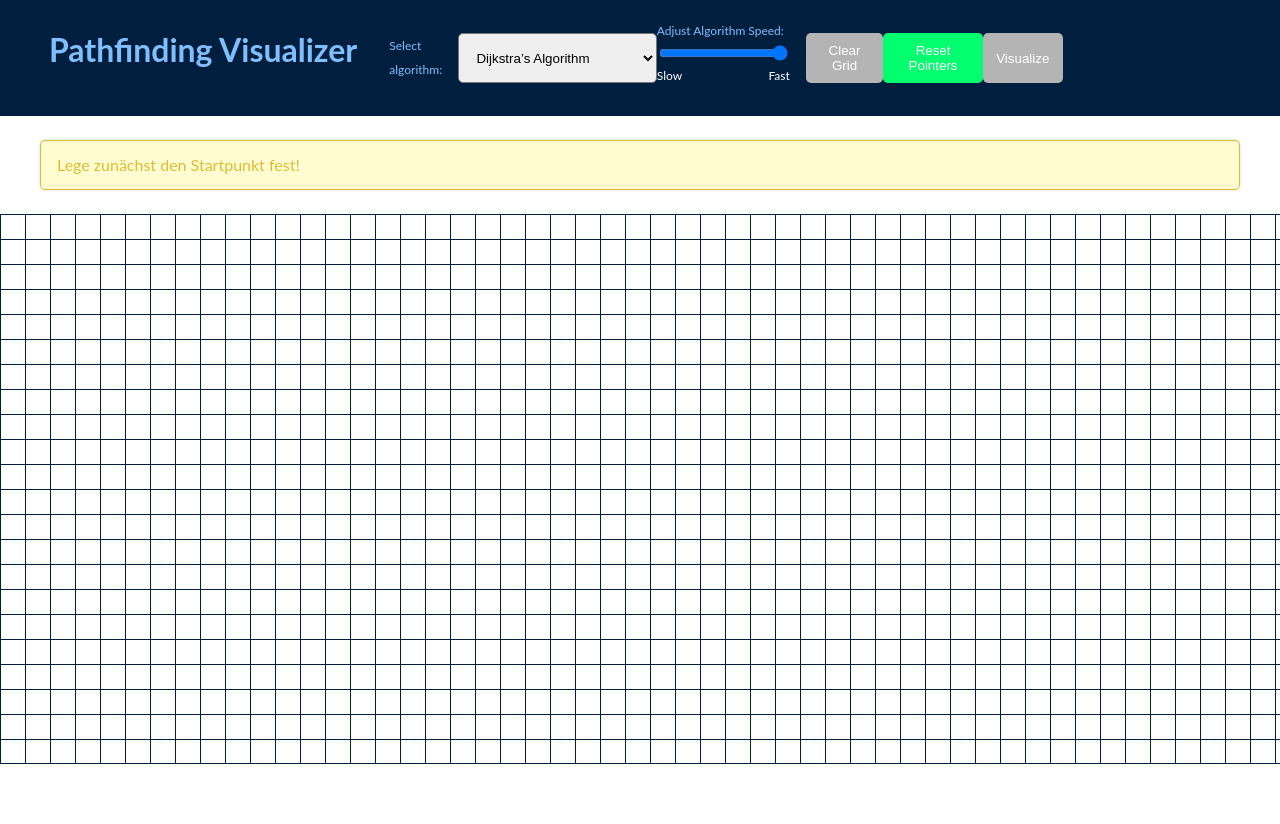
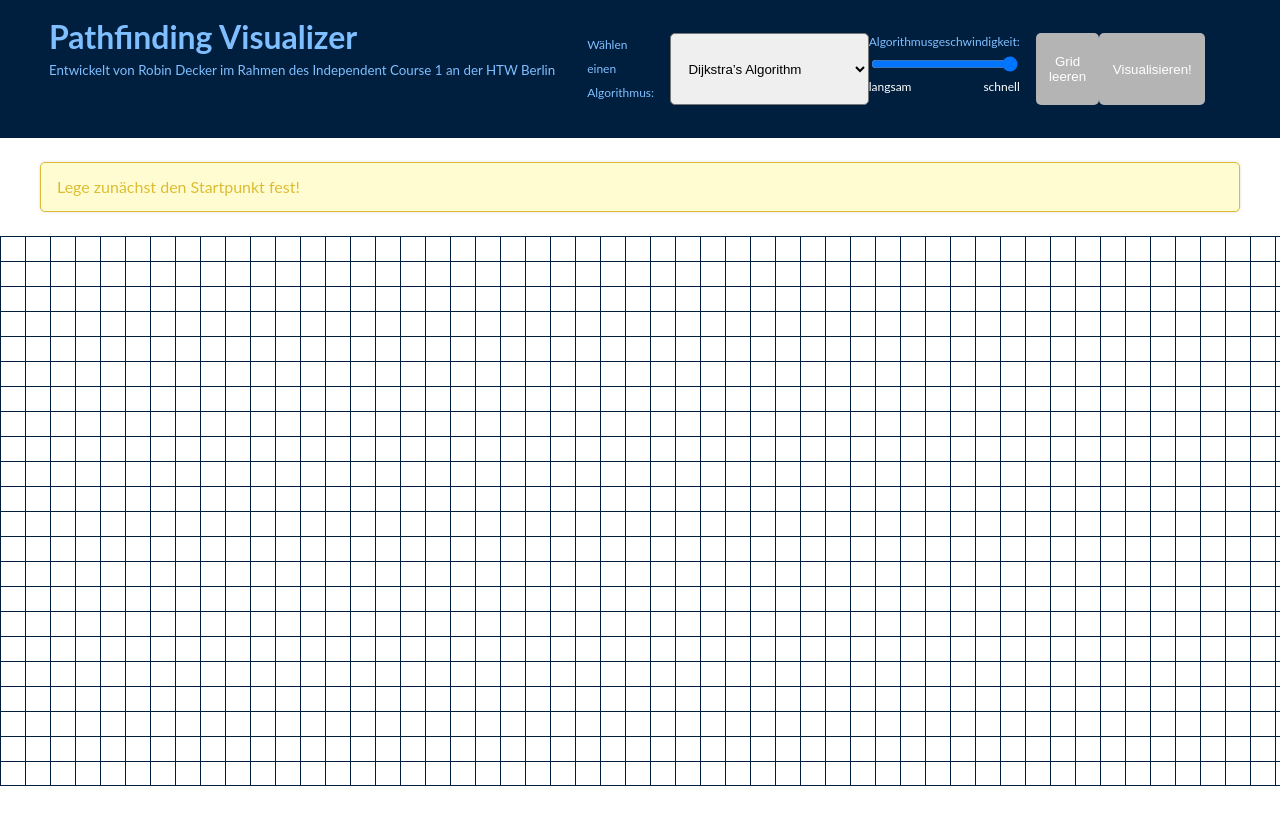
Before and after one commit to RobinUndersigned/pathfinding-visualizer, a Vue app: page / in a window 1280 px wide. Shown: the top 824 px of the page. Built offline with nearby package versions, Linux system fonts and the light colour scheme.

Commit message:
final cleaning

```diff
--- a/package.json
+++ b/package.json
@@ -15,6 +15,7 @@
     "vuex": "^4.0.2"
   },
   "devDependencies": {
+    "@vue/cli-plugin-eslint": "^4.5.13",
     "@vue/compiler-sfc": "^3.0.0",
     "@vue/eslint-config-airbnb": "^5.0.2",
     "@vue/eslint-config-prettier": "^6.0.0",
--- a/src/components/HeaderComponent.vue
+++ b/src/components/HeaderComponent.vue
@@ -9,6 +9,7 @@
         class="logo"
       >
         <h1>Pathfinding Visualizer</h1>
+        <small>Entwickelt von Robin Decker im Rahmen des Independent Course 1 an der HTW Berlin</small>
       </div>
       <div
         id="header-controls-container"
@@ -19,7 +20,7 @@
           class="header-controls"
         >
           <div class="header-controls-algorithm">
-            <label for="algorithm">Select algorithm:</label>
+            <label for="algorithm">Wählen einen Algorithmus:</label>
             <select
               id="algorithm"
               v-model="selectedAlgorithm"
@@ -44,7 +45,7 @@
             for="speedSlider"
             class="header-speed-slider-label"
           >
-            Adjust Algorithm Speed:
+            Algorithmusgeschwindigkeit:
             <input
               id="speedSlider"
               v-model="algorithmSpeed"
@@ -59,16 +60,13 @@
             :disabled="isRunning || !hasTarget"
             @click="$emit('clearGrid')"
           >
-            Clear Grid
-          </button>
-          <button>
-            Reset Pointers
+            Grid leeren
           </button>
           <button
             :disabled="(isRunning || !hasTarget || !shortestPathExists) || hasShortestPath"
             @click="$emit('visualize', selectedAlgorithm);"
           >
-            Visualize
+            Visualisieren!
           </button>
         </div>
       </div>
@@ -123,6 +121,11 @@ export default {
   height: 100%;
   display: flex;
   flex-direction: row;
+}
+
+.logo h1{
+  margin-top: 0.5rem;
+  margin-bottom: 0.5rem;
 }
 
 .header-controls-container {
@@ -180,13 +183,13 @@ export default {
 .header-speed-slider-label::before {
   color: white;
   left: 0;
-  content: "Slow";
+  content: "langsam";
 }
 
 .header-speed-slider-label::after {
   color: white;
   right: 0;
-  content: "Fast";
+  content: "schnell";
 }
 
 .header-speed-slider-label::before,
--- a/static.json
+++ b/static.json
@@ -2,6 +2,6 @@
   "root": "dist",
   "clean_urls": true,
   "routes": {
-  "/**": "index.html"
+    "/**": "index.html"
+  }
 }
-}
```
